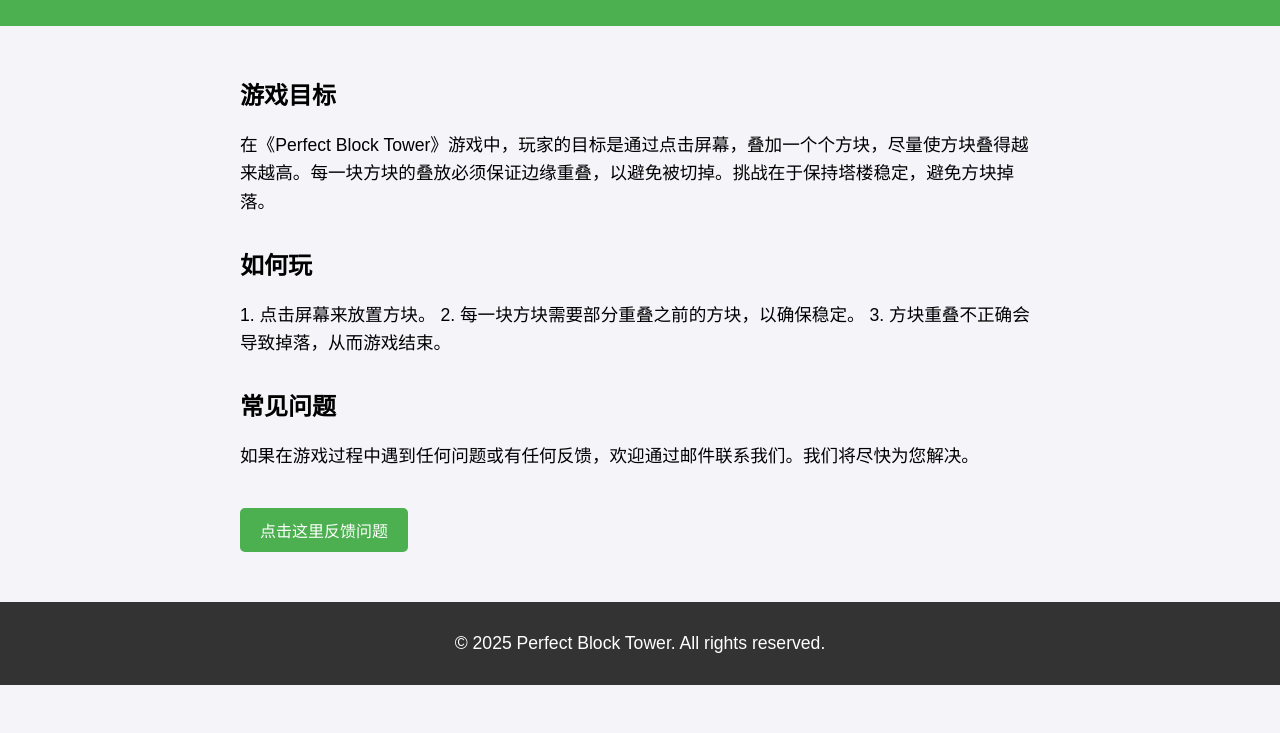
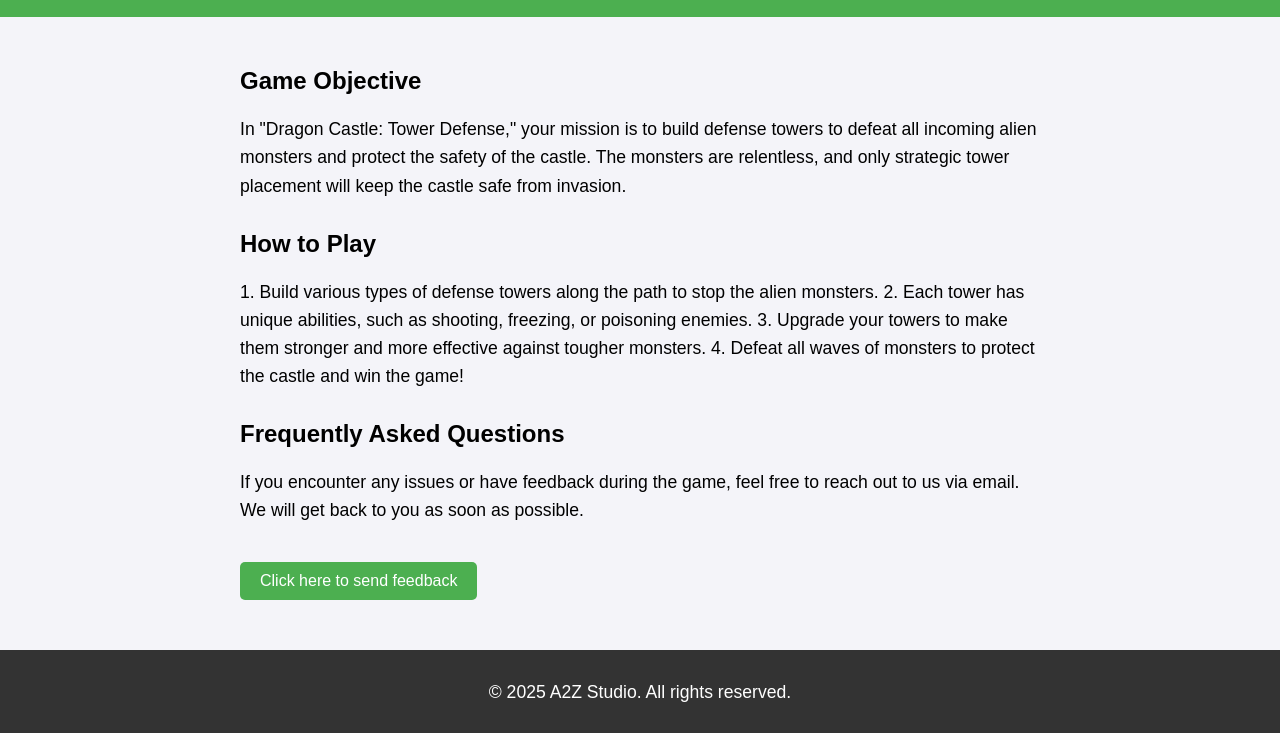
Before and after one commit to lhinuz/lhinuz.github.io, a plain HTML site: page index.html in a window 1280 px wide. Shown: the part 101-834 px from the top of the page. Before the commit the page ends 800 px from the top, so only its background shows below. Drawn offline with Linux system fonts and the light colour scheme.

Commit message:
Update index.html

```diff
--- a/index.html
+++ b/index.html
@@ -1,9 +1,9 @@
 <!DOCTYPE html>
-<html lang="zh-CN">
+<html lang="en">
 <head>
     <meta charset="UTF-8">
     <meta name="viewport" content="width=device-width, initial-scale=1.0">
-    <title>游戏说明 - Perfect Block Tower</title>
+    <title>Game Instructions - Dragon Castle: Tower Defense</title>
     <style>
         body {
             font-family: Arial, sans-serif;
@@ -66,26 +66,27 @@
 <body>
 
 <header>
-    <h1>Perfect Block Tower 游戏说明</h1>
+    <h1>Dragon Castle: Tower Defense Game Instructions</h1>
 </header>
 
 <div class="container">
-    <h2>游戏目标</h2>
-    <p>在《Perfect Block Tower》游戏中，玩家的目标是通过点击屏幕，叠加一个个方块，尽量使方块叠得越来越高。每一块方块的叠放必须保证边缘重叠，以避免被切掉。挑战在于保持塔楼稳定，避免方块掉落。</p>
+    <h2>Game Objective</h2>
+    <p>In "Dragon Castle: Tower Defense," your mission is to build defense towers to defeat all incoming alien monsters and protect the safety of the castle. The monsters are relentless, and only strategic tower placement will keep the castle safe from invasion.</p>
 
-    <h2>如何玩</h2>
-    <p>1. 点击屏幕来放置方块。
-       2. 每一块方块需要部分重叠之前的方块，以确保稳定。
-       3. 方块重叠不正确会导致掉落，从而游戏结束。</p>
+    <h2>How to Play</h2>
+    <p>1. Build various types of defense towers along the path to stop the alien monsters.
+       2. Each tower has unique abilities, such as shooting, freezing, or poisoning enemies.
+       3. Upgrade your towers to make them stronger and more effective against tougher monsters.
+       4. Defeat all waves of monsters to protect the castle and win the game!</p>
 
-    <h2>常见问题</h2>
-    <p>如果在游戏过程中遇到任何问题或有任何反馈，欢迎通过邮件联系我们。我们将尽快为您解决。</p>
+    <h2>Frequently Asked Questions</h2>
+    <p>If you encounter any issues or have feedback during the game, feel free to reach out to us via email. We will get back to you as soon as possible.</p>
 
-    <a href="mailto:support@perfectblocktower.com" class="button">点击这里反馈问题</a>
+    <a href="mailto:twocatstech2012@gmail.com" class="button">Click here to send feedback</a>
 </div>
 
 <footer>
-    <p>&copy; 2025 Perfect Block Tower. All rights reserved.</p>
+    <p>&copy; 2025 A2Z Studio. All rights reserved.</p>
 </footer>
 
 </body>
```
